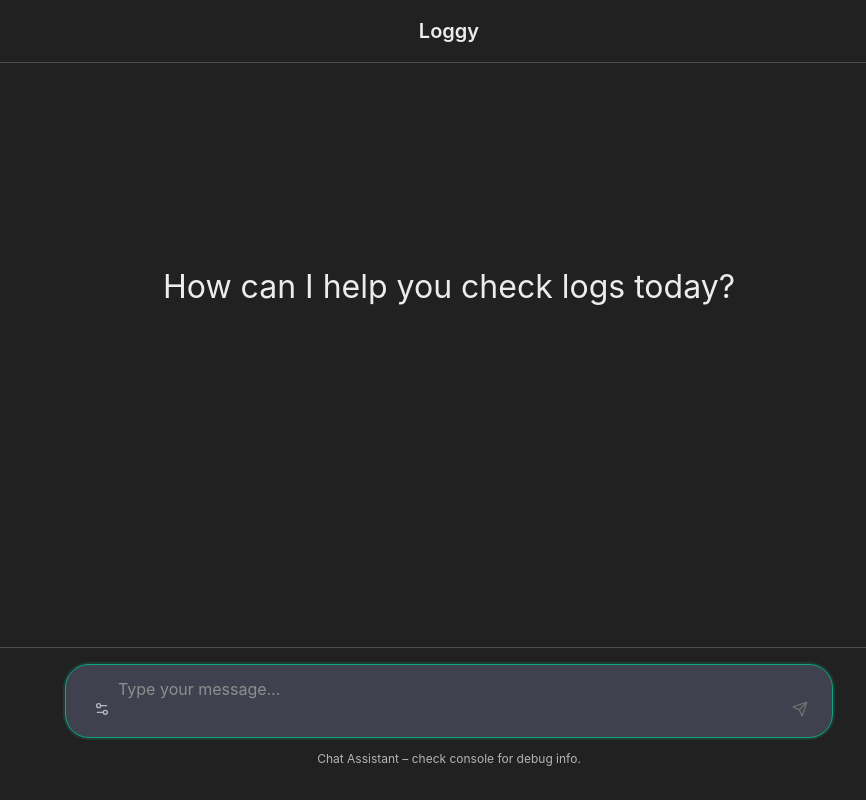
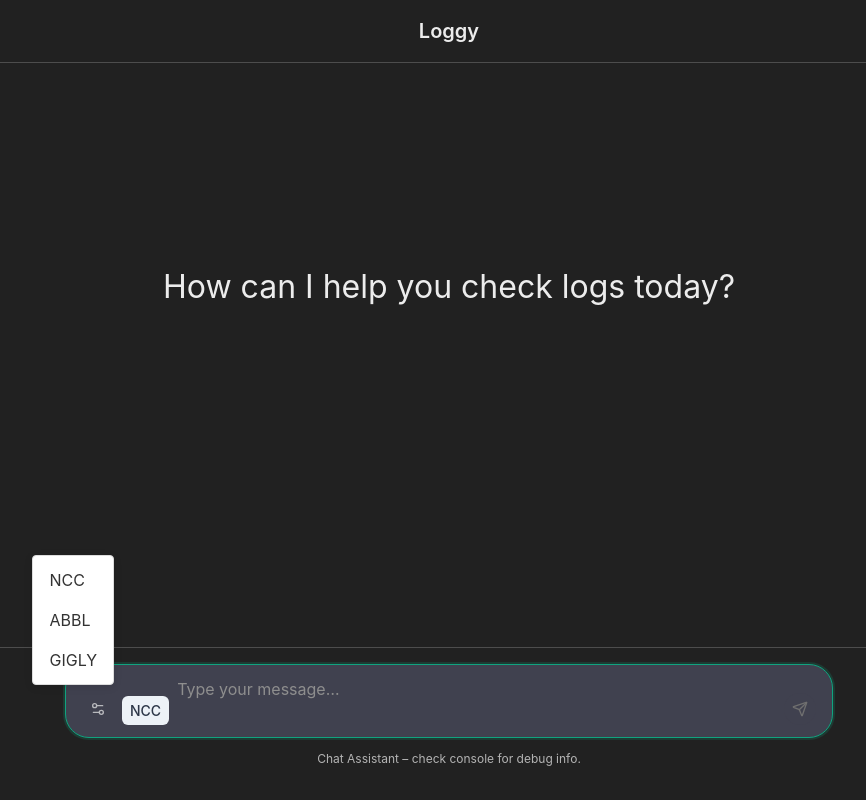
Before and after one commit to Abbiirr/ai-chat-frontend, a React (Vite) app: page / in a window 1280 px wide. Both pictures are taken after a click on the button 293 px from the left and 709 px from the top of the page. Shown: the whole page, without its empty margins (191-1057 px from the left). Built offline with nearby package versions, Linux system fonts and the light colour scheme.

Commit message:
Selects project

```diff
--- a/src/components/ChatInput.css
+++ b/src/components/ChatInput.css
@@ -6,3 +6,15 @@
 .message-input:focus {
     outline: none;
 }
+/* the little badge showing your current project */
+.project-pill {
+    display: inline-block;
+    background-color: #edf2f7;   /* light gray */
+    color: #2d3748;              /* dark text */
+    border-radius: 0.375rem;     /* rounded corners */
+    padding: 0.25rem 0.5rem;      /* vertical + horizontal space */
+    margin: 0 0.5rem;            /* gap to ToolButton and textarea */
+    font-size: 0.875rem;         /* small font */
+    font-weight: 500;
+    white-space: nowrap;
+}
--- a/src/components/ChatInput.jsx
+++ b/src/components/ChatInput.jsx
@@ -1,9 +1,12 @@
 // src/components/ChatInput.jsx
-import React from 'react';
+import React, { useState } from 'react';
 import {Send} from 'lucide-react';
 import ToolButton from './ToolButton';
+import './ChatInput.css'
+
 
 export default function ChatInput({input, setInput, onSend, isStreaming, onToolClick}) {
+    const [project, setProject] = useState('NCC');
     return (
         <footer className="input-container">
             <div className="input-wrapper">
@@ -12,7 +15,11 @@ export default function ChatInput({input, setInput, onSend, isStreaming, onToolC
                         onClick={onToolClick}
                         disabled={isStreaming}
                         title="Additional settings"
+                        options={['NCC','ABBL','GIGLY']}
+                        onSelect={setProject}
                     />
+                    {/* selected‐project pill */}
+                    <span className="project-pill">{project}</span>
                     <textarea
                         className="message-input"
                         value={input}
--- a/src/components/ToolButton.css
+++ b/src/components/ToolButton.css
@@ -1,10 +1,16 @@
+/* Container needed for absolute positioning */
+.tool-button-container {
+    position: relative;
+    display: inline-block;
+}
+
+/* The gear button */
 .tool-button {
     display: flex;
     align-items: center;
     justify-content: center;
     width: 2rem;
     height: 2rem;
-    margin-left: 0.25rem;
     border: none;
     background: transparent;
     cursor: pointer;
@@ -20,3 +26,36 @@
 .tool-button:hover:not(:disabled) {
     opacity: 1;
 }
+
+/* Dropdown menu now appears above the button */
+.tool-menu {
+    position: absolute;
+    bottom: 2.5rem;      /* push it up by roughly the button’s height + margin */
+    right: 0;
+    top: auto;           /* unset any top */
+    background: #fff;     /* white background */
+    color: #333;          /* dark text for contrast */
+    border: 1px solid #ddd;
+    border-radius: 4px;
+    box-shadow: 0 2px 8px rgba(0,0,0,0.1);
+    padding: 0.25rem 0;
+    margin: 0;
+    list-style: none;
+    z-index: 100;
+}
+
+/* Each option */
+.tool-menu-item {
+    display: block;
+    width: 100%;
+    padding: 0.5rem 1rem;
+    background: transparent;
+    border: none;
+    text-align: left;
+    cursor: pointer;
+    color: inherit;      /* inherit the #333 text color */
+}
+
+.tool-menu-item:hover {
+    background: #f5f5f5;
+}
--- a/src/components/ToolButton.jsx
+++ b/src/components/ToolButton.jsx
@@ -1,18 +1,62 @@
 // src/components/ToolButton.jsx
-import React from 'react';
-import {Plus, Settings2} from 'lucide-react';
-import './ToolButton.css'
+import React, { useState, useRef, useEffect } from 'react';
+import { Settings2 } from 'lucide-react';
+import './ToolButton.css';
 
-export default function ToolButton({ onClick, disabled, title = 'More options' }) {
+export default function ToolButton({
+                                       options = [],          // e.g. ['NCC','ABBL','GIGLY']
+                                       onSelect = () => {},   // receives the selected option
+                                       disabled,
+                                       title = 'Settings',
+                                   }) {
+    const [isOpen, setIsOpen] = useState(false);
+    const containerRef = useRef(null);
+
+    // Close dropdown on outside click
+    useEffect(() => {
+        function handleClickOutside(e) {
+            if (containerRef.current && !containerRef.current.contains(e.target)) {
+                setIsOpen(false);
+            }
+        }
+        document.addEventListener('mousedown', handleClickOutside);
+        return () => document.removeEventListener('mousedown', handleClickOutside);
+    }, []);
+
+    const toggle = () => {
+        if (!disabled) setIsOpen(open => !open);
+    };
+
     return (
+        <div className="tool-button-container" ref={containerRef}>
             <button
                 type="button"
                 className="tool-button"
-            onClick={onClick}
+                onClick={toggle}
                 disabled={disabled}
                 title={title}
             >
                 <Settings2 size={16} />
             </button>
+
+            {isOpen && (
+                <ul className="tool-menu">
+                    {options.map(opt => (
+                        <li key={opt}>
+                            <button
+                                type="button"
+                                className="tool-menu-item"
+                                onClick={() => {
+                                    onSelect(opt);
+                                    setIsOpen(false);
+                                }}
+                            >
+                                {opt}
+                            </button>
+                        </li>
+                    ))}
+                </ul>
+            )}
+        </div>
     );
 }
```
Lines whose indentation alone changed are shown as unchanged.
